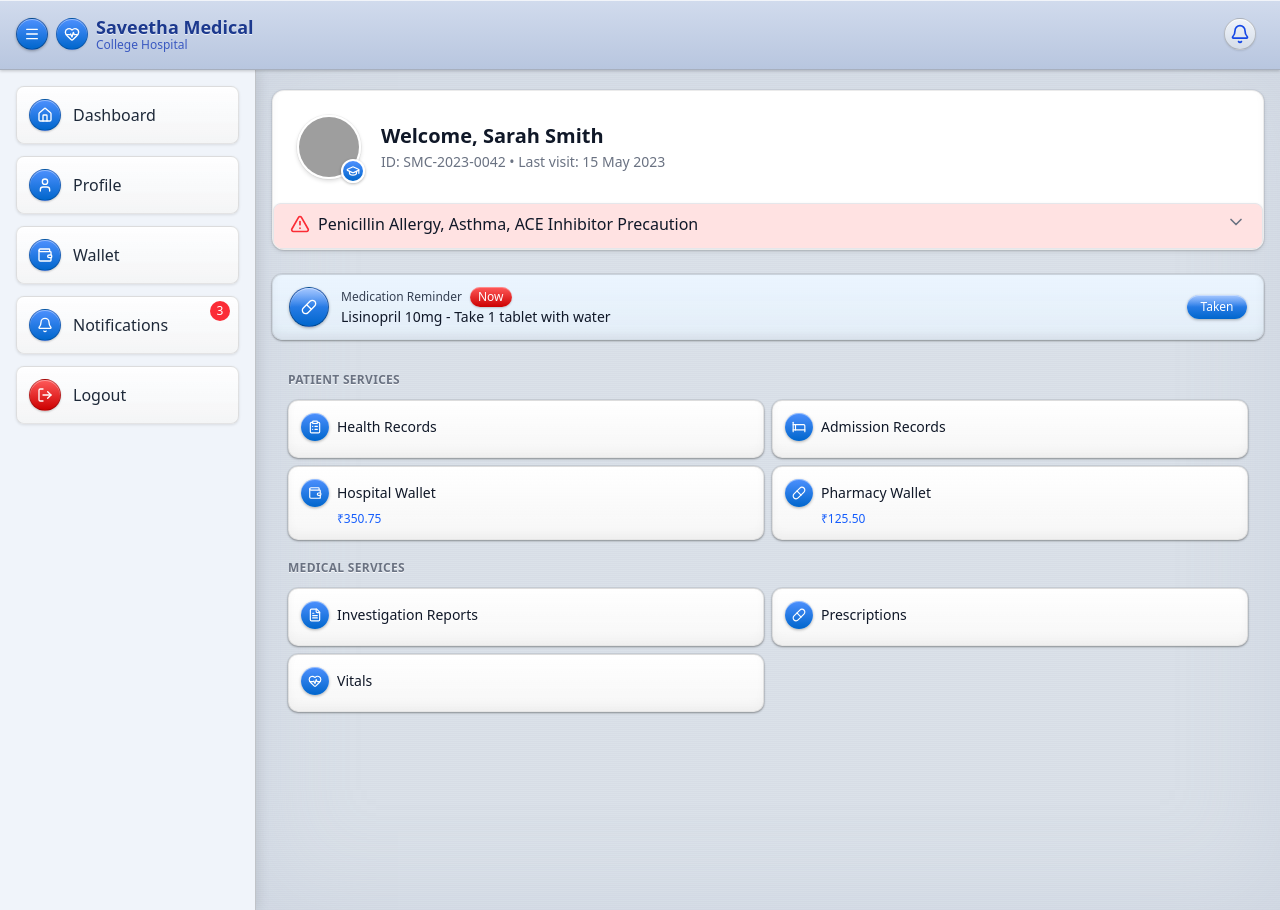
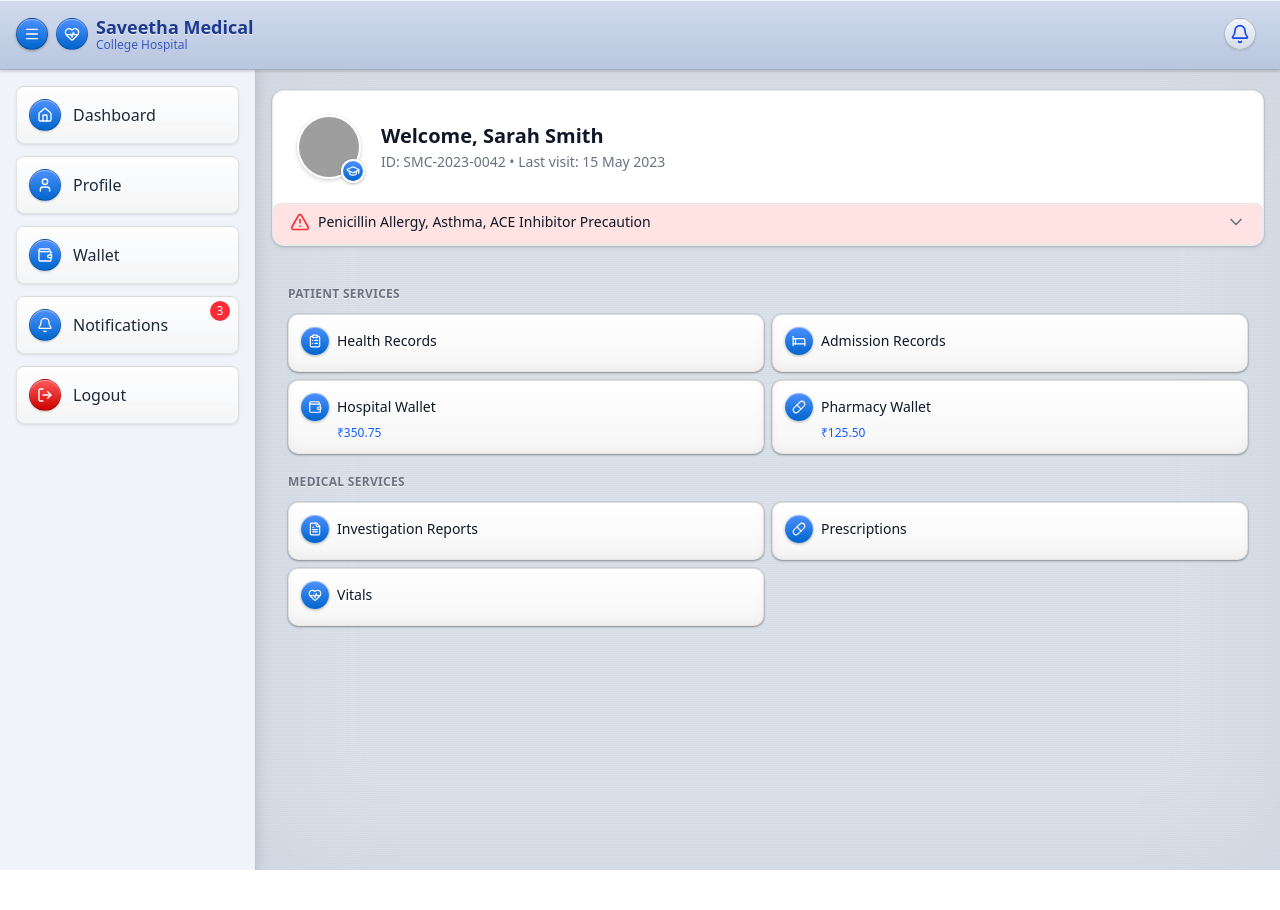
Before and after one commit to Mukunthan-A-R/simats-medical-client, a React (Vite) app: page /patient/dashboard/1 in a window 1280 px wide. After the commit the page ends 870 px from the top, so only its background shows below. Built offline with nearby package versions, Linux system fonts and the light colour scheme; grey boxes are pictures that could not be loaded.

Commit message:
refactorign patient sceens

```diff
--- a/src/components/patient/PatientCollapsiblePanel.jsx
+++ b/src/components/patient/PatientCollapsiblePanel.jsx
@@ -22,11 +22,11 @@ export default function PatientCollapsiblePanel({
         <div className="flex flex-row justify-center items-center text-red-500 gap-2">
           <AlertTriangleIcon size={20} />
           {!isOpen && (
-            <span className="font-medium text-gray-900">{title}</span>
+            <span className="font-medium text-sm text-gray-900">{title}</span>
           )}
           {isOpen && <span className="font-medium text-gray-900">Alerts</span>}
         </div>
-        <span className="ml-2">
+        <span className="ml-1">
           {isOpen ? (
             <ChevronUpIcon size={20} className=" text-gray-500" />
           ) : (
@@ -37,7 +37,7 @@ export default function PatientCollapsiblePanel({
 
       {/* Content */}
       <div
-        className={`px-4 pt-1  text-gray-700 transition-all duration-300 ${
+        className={`px-1 sm:px-4 pt-1  text-gray-700 transition-all duration-300 ${
           isOpen
             ? "max-h-[2000px] opacity-100"
             : "max-h-0 opacity-0 overflow-hidden"
--- a/src/components/patient/PatientDashboardNotification.jsx
+++ b/src/components/patient/PatientDashboardNotification.jsx
@@ -1,13 +1,8 @@
 import { PillIcon } from "lucide-react";
 import React from "react";
+import { aquaButtonStyle, aquaGlossEffect } from "../../utils/constants";
 
 const PatientDashboardNotification = () => {
-  // Aqua button style classes
-  const aquaButtonStyle =
-    "relative overflow-hidden text-white font-medium transition-all active:translate-y-0.5 active:shadow-inner";
-  const aquaGlossEffect =
-    "before:absolute before:inset-0 before:bg-gradient-to-b before:from-white before:via-transparent before:to-transparent before:opacity-50";
-
   return (
     <div
       className="overflow-hidden mb-4"
@@ -21,7 +16,7 @@ const PatientDashboardNotification = () => {
           "linear-gradient(to bottom, rgba(235,245,255,0.9), rgba(225,235,245,0.8))",
       }}
     >
-      <div className="px-4 py-3 flex justify-between items-center">
+      <div className="px-2 sm:px-4 py-3 flex justify-between items-center">
         <div className="flex items-center min-w-0 flex-1">
           <div
             className={`w-10 h-10 rounded-full flex items-center justify-center mr-3 ${aquaButtonStyle} ${aquaGlossEffect}`}
--- a/src/components/patient/PatientDashboardProfile.jsx
+++ b/src/components/patient/PatientDashboardProfile.jsx
@@ -1,5 +1,4 @@
-import React from "react";
-import { GraduationCapIcon, AwardIcon, ChartBarIcon } from "lucide-react";
+import { GraduationCapIcon } from "lucide-react";
 import PatientCollapsiblePanel from "./PatientCollapsiblePanel";
 import PatientMedicalAllergies from "./PatientMedicalAllergies";
 import PatientDashboardServices from "./PatientDashboardServices";
@@ -7,8 +6,6 @@ import PatientDashboardNotification from "./PatientDashboardNotification";
 
 export default function PatientDashboardProfile() {
   return (
-    <div className="flex flex-col min-h-screen w-full">
-      {/* Student Profile Card */}
     <div
       className="overflow-hidden mb-6 cursor-pointer transform transition-transform duration-200 hover:scale-[1.01]"
       // onClick={() => onNavigate("student-profile")}
@@ -20,11 +17,11 @@ export default function PatientDashboardProfile() {
         border: "1px solid rgba(0,0,0,0.08)",
       }}
     >
-        <div className="p-6 flex items-center">
+      <div className="p-2 sm:p-6 flex items-center">
         {/* Avatar */}
         <div className="relative mr-5">
           <div
-              className="h-16 w-16 rounded-full overflow-hidden"
+            className="h-1  2 sm:h-16 w-12 sm:w-16 rounded-full overflow-hidden"
             style={{
               border: "2px solid rgba(255,255,255,0.9)",
               boxShadow:
@@ -50,7 +47,7 @@ export default function PatientDashboardProfile() {
             <GraduationCapIcon size={14} className="text-white" />
           </div>
         </div>
-          <div className="flex-1 min-w-0">
+        <div className="flex-1">
           <h2
             className="text-xl font-semibold text-gray-900 truncate"
             style={{ textShadow: "0 1px 0 rgba(255,255,255,0.5)" }}
@@ -79,13 +76,5 @@ export default function PatientDashboardProfile() {
         ></PatientMedicalAllergies>
       </PatientCollapsiblePanel>
     </div>
-      <PatientDashboardNotification></PatientDashboardNotification>
-      <PatientDashboardServices
-        onNavigate={(path) => console.log("Navigate to:", path)}
-        patientId={123}
-        showMedicationReminder={true}
-        handleMarkAsTaken={() => console.log("Marked as taken")}
-      />
-    </div>
   );
 }
--- a/src/components/patient/PatientDashboardServices.jsx
+++ b/src/components/patient/PatientDashboardServices.jsx
@@ -75,7 +75,7 @@ export default function PatientDashboardServices({
   ];
 
   return (
-    <div className="p-4">
+    <div className="sm:p-4">
       {/* Dashboard Menu Groups */}
       {menuGroups.map((group, groupIndex) => (
         <div key={groupIndex} className="mb-5">
@@ -103,7 +103,7 @@ export default function PatientDashboardServices({
                   border: "1px solid rgba(0,0,0,0.1)",
                 }}
               >
-                <div className="flex items-center mb-1">
+                <div className="flex items-center sm:mb-1">
                   <div
                     className="w-7 h-7 rounded-full text-white flex items-center justify-center mr-2"
                     style={{
--- a/src/pages/patient/PatientDashboard.jsx
+++ b/src/pages/patient/PatientDashboard.jsx
@@ -1,14 +1,23 @@
 import React from "react";
 import PatientDashboardProfile from "../../components/patient/PatientDashboardProfile";
 import { useParams } from "react-router-dom";
+import PatientDashboardServices from "../../components/patient/PatientDashboardServices";
+import PatientDashboardNotification from "../../components/patient/PatientDashboardNotification";
 
 const PatientDashboard = () => {
-  const { patientId } = useParams();
-  console.log("patientId : " + patientId);
+  // const { patientId } = useParams();
+  // console.log("patientId : " + patientId);
 
   return (
-    <div className="px-4 py-5 max-w-6xl mx-auto w-full">
+    <div className="px-2 sm:px-4 py-2 sm:py-5 max-w-6xl mx-auto">
       <PatientDashboardProfile></PatientDashboardProfile>
+      {/* <PatientDashboardNotification></PatientDashboardNotification> */}
+      <PatientDashboardServices
+        onNavigate={(path) => console.log("Navigate to:", path)}
+        patientId={123}
+        showMedicationReminder={true}
+        handleMarkAsTaken={() => console.log("Marked as taken")}
+      />
     </div>
   );
 };
```
Lines whose indentation alone changed are shown as unchanged.
